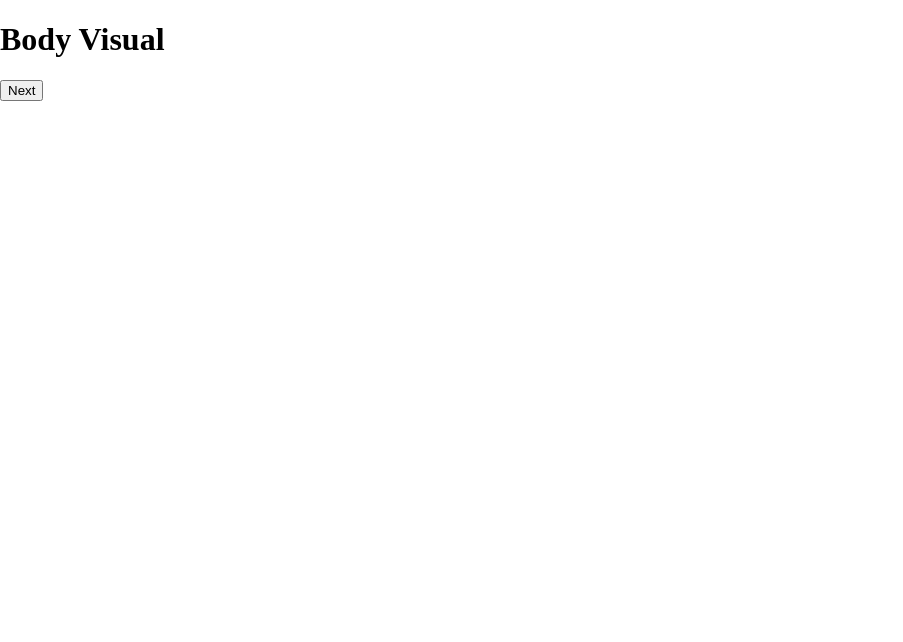
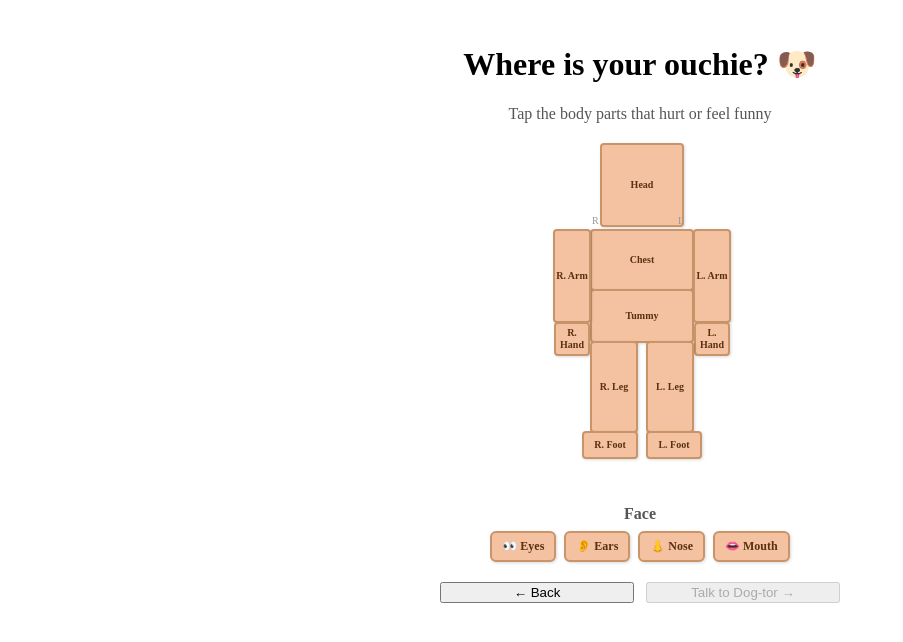
Before and after one commit to yoonieverse/dogtor, a React (Vite) app in the folder frontend/: page /bodyvisual in a window 1280 px wide. Shown: the top 642 px of the page, without its empty margins (0-903 px from the left). Built offline with nearby package versions, Linux system fonts and the light colour scheme.

Commit message:
Added BodyVisual.jsx and made it more accurate with selection of the user's pain.

```diff
--- a/frontend/src/pages/BodyVisual.jsx
+++ b/frontend/src/pages/BodyVisual.jsx
@@ -1,17 +1,189 @@
 import { useState } from 'react';
-import { Link } from 'react-router-dom';
+import { useNavigate } from 'react-router-dom';
 
-function BodyVisual() {
-  const [logoError, setLogoError] = useState(false);
+const SKIN = '#F4C2A1';
+const SELECTED = '#ff6b6b';
+const BORDER = '2px solid #c8956a';
+const BORDER_SELECTED = '2px solid #cc0000';
+
+export default function BodyVisual() {
+  const navigate = useNavigate();
+  const [selectedParts, setSelectedParts] = useState([]);
+
+  const toggle = (id) =>
+    setSelectedParts(prev =>
+      prev.includes(id) ? prev.filter(p => p !== id) : [...prev, id]
+    );
+
+  const sel = (id) => selectedParts.includes(id);
+
+  const block = (id, style) => ({
+    position: 'absolute',
+    cursor: 'pointer',
+    backgroundColor: sel(id) ? SELECTED : SKIN,
+    border: sel(id) ? BORDER_SELECTED : BORDER,
+    borderRadius: '4px',
+    display: 'flex',
+    alignItems: 'center',
+    justifyContent: 'center',
+    textAlign: 'center',
+    fontSize: '10px',
+    fontWeight: 'bold',
+    color: sel(id) ? '#fff' : '#5a3010',
+    userSelect: 'none',
+    transition: 'background-color 0.15s',
+    boxShadow: sel(id) ? '0 0 6px rgba(204,0,0,0.4)' : '1px 1px 3px rgba(0,0,0,0.15)',
+    lineHeight: '1.2',
+    ...style,
+  });
+
+  const handleContinue = () => {
+    sessionStorage.setItem('selectedBodyParts', JSON.stringify(selectedParts));
+    navigate('/record');
+  };
+
+  const faceParts = [
+    { id: 'eyes',  label: '👀 Eyes'  },
+    { id: 'ears',  label: '👂 Ears'  },
+    { id: 'nose',  label: '👃 Nose'  },
+    { id: 'mouth', label: '👄 Mouth' },
+  ];
+
+  const labelMap = {
+    head: 'Head', chest: 'Chest', tummy: 'Tummy',
+    'left-arm': 'L. Arm', 'right-arm': 'R. Arm',
+    'left-hand': 'L. Hand', 'right-hand': 'R. Hand',
+    'left-leg': 'L. Leg', 'right-leg': 'R. Leg',
+    'left-foot': 'L. Foot', 'right-foot': 'R. Foot',
+    eyes: 'Eyes', ears: 'Ears', nose: 'Nose', mouth: 'Mouth',
+  };
+
+  const selectedLabels = selectedParts.map(p => labelMap[p] ?? p);
 
   return (
-    <div>
-      <h1>Body Visual</h1>
-      <Link to="/record">
-        <button> Next </button>
-      </Link>
+    <div style={{
+      minHeight: '100vh',
+      padding: '24px',
+      display: 'flex',
+      flexDirection: 'column',
+      alignItems: 'center',
+    }}>
+      <h1 style={{ textAlign: 'center', marginBottom: '6px' }}>
+        Where is your ouchie? 🐶
+      </h1>
+      <p style={{ textAlign: 'center', marginBottom: '20px', color: '#555' }}>
+        Tap the body parts that hurt or feel funny
+      </p>
+
+      {/* ── Blocky figure ── */}
+      <div style={{ position: 'relative', width: '220px', height: '330px', marginBottom: '16px' }}>
+
+        {/* Head */}
+        <div onClick={() => toggle('head')} style={block('head', { width: 80, height: 80, left: 70, top: 0 })}>
+          Head
+        </div>
+
+        {/* Chest */}
+        <div onClick={() => toggle('chest')} style={block('chest', { width: 100, height: 58, left: 60, top: 86 })}>
+          Chest
+        </div>
+
+        {/* Tummy */}
+        <div onClick={() => toggle('tummy')} style={block('tummy', { width: 100, height: 50, left: 60, top: 146 })}>
+          Tummy
+        </div>
+
+        {/* Left Arm (from viewer's perspective: on the right side of screen) */}
+        <div onClick={() => toggle('left-arm')} style={block('left-arm', { width: 34, height: 90, left: 163, top: 86 })}>
+          L. Arm
+        </div>
+
+        {/* Right Arm */}
+        <div onClick={() => toggle('right-arm')} style={block('right-arm', { width: 34, height: 90, left: 23, top: 86 })}>
+          R. Arm
+        </div>
+
+        {/* Left Hand */}
+        <div onClick={() => toggle('left-hand')} style={block('left-hand', { width: 32, height: 30, left: 164, top: 179 })}>
+          L. Hand
+        </div>
+
+        {/* Right Hand */}
+        <div onClick={() => toggle('right-hand')} style={block('right-hand', { width: 32, height: 30, left: 24, top: 179 })}>
+          R. Hand
+        </div>
+
+        {/* Left Leg */}
+        <div onClick={() => toggle('left-leg')} style={block('left-leg', { width: 44, height: 88, left: 116, top: 198 })}>
+          L. Leg
+        </div>
+
+        {/* Right Leg */}
+        <div onClick={() => toggle('right-leg')} style={block('right-leg', { width: 44, height: 88, left: 60, top: 198 })}>
+          R. Leg
+        </div>
+
+        {/* Left Foot */}
+        <div onClick={() => toggle('left-foot')} style={block('left-foot', { width: 52, height: 24, left: 116, top: 288 })}>
+          L. Foot
+        </div>
+
+        {/* Right Foot */}
+        <div onClick={() => toggle('right-foot')} style={block('right-foot', { width: 52, height: 24, left: 52, top: 288 })}>
+          R. Foot
+        </div>
+
+        {/* L / R labels */}
+        <span style={{ position: 'absolute', left: 148, top: 72, fontSize: '10px', color: '#999' }}>L</span>
+        <span style={{ position: 'absolute', left: 62, top: 72, fontSize: '10px', color: '#999' }}>R</span>
+      </div>
+
+      {/* ── Face parts row ── */}
+      <p style={{ marginBottom: '8px', fontWeight: 'bold', color: '#555' }}>Face</p>
+      <div style={{ display: 'flex', gap: '8px', marginBottom: '20px' }}>
+        {faceParts.map(({ id, label }) => (
+          <div
+            key={id}
+            onClick={() => toggle(id)}
+            style={{
+              cursor: 'pointer',
+              padding: '6px 10px',
+              borderRadius: '6px',
+              border: sel(id) ? BORDER_SELECTED : BORDER,
+              backgroundColor: sel(id) ? SELECTED : SKIN,
+              color: sel(id) ? '#fff' : '#5a3010',
+              fontWeight: 'bold',
+              fontSize: '12px',
+              userSelect: 'none',
+              boxShadow: sel(id) ? '0 0 6px rgba(204,0,0,0.4)' : '1px 1px 3px rgba(0,0,0,0.15)',
+              transition: 'background-color 0.15s',
+            }}
+          >
+            {label}
+          </div>
+        ))}
+      </div>
+
+      {/* ── Selected summary ── */}
+      {selectedParts.length > 0 && (
+        <p style={{ textAlign: 'center', marginBottom: '16px', color: '#cc0000', fontWeight: 'bold' }}>
+          Selected: {selectedLabels.join(', ')}
+        </p>
+      )}
+
+      {/* ── Navigation ── */}
+      <div style={{ display: 'flex', gap: '12px', width: '100%', maxWidth: '400px' }}>
+        <button onClick={() => navigate('/prescreen')} style={{ flex: 1 }}>
+          ← Back
+        </button>
+        <button
+          onClick={handleContinue}
+          disabled={selectedParts.length === 0}
+          style={{ flex: 1 }}
+        >
+          Talk to Dog-tor →
+        </button>
+      </div>
     </div>
   );
 }
-
-export default BodyVisual;
--- a/frontend/src/pages/PrescreeningPage.jsx
+++ b/frontend/src/pages/PrescreeningPage.jsx
@@ -1,5 +1,5 @@
 import { useState } from "react";
-import { Link } from "react-router-dom";
+import { Link, useNavigate } from "react-router-dom";
 
 function PrescreeningPage() {
   const [formData, setFormData] = useState({
@@ -14,16 +14,17 @@ function PrescreeningPage() {
     pastMedicalHistory: "",
   });
 
-  //  Delete later
-  console.log("Testing...");
-
-
   const navigate = useNavigate();
   const handleChange = (e) => {
     setFormData({
       ...formData,
       [e.target.name]: e.target.value,
     });
+  };
+
+  const handleSubmit = (e) => {
+    const prescreeningData = {...formData};
+    navigate("/record", { state: { prescreeningData } });
   };
 
   return (
--- a/frontend/src/pages/Record.jsx
+++ b/frontend/src/pages/Record.jsx
@@ -1,6 +1,7 @@
 import { useState, useEffect, useRef } from "react";
 import { useNavigate } from "react-router-dom";
 import { jsPDF } from "jspdf";
+import { useLocation } from "react-router-dom";
 
 function Record() {
   const navigate = useNavigate();
@@ -10,16 +11,21 @@ function Record() {
   const [input, setInput] = useState("");
   const [transcript, setTranscript] = useState([]);
   const [isListening, setIsListening] = useState(false);
+  const location = useLocation();
+
+  const { prescreeningData } = location.state || {};
+
 
   // Mascot Questions
   const questions = [
-    "Hi! I'm Doggy 🐶 What brings you here today?",
+    "Hi! I'm Dogster. What brings you here today?",
     "How are you feeling right now?",
-    "Is there anything specific you'd like to share?",
+    "Where does it hurt?",
   ];
 
   const [questionIndex, setQuestionIndex] = useState(0);
   const [showTranscriptPopup, setShowTranscriptPopup] = useState(false);
+  const askedIndexRef = useRef(-1);
 
   // Text-to-Speech
   const speak = (text) => {
@@ -29,7 +35,8 @@ function Record() {
 
   // Ask next question
   useEffect(() => {
-    if (questionIndex < questions.length) {
+    if (questionIndex < questions.length && askedIndexRef.current !== questionIndex) {
+      askedIndexRef.current = questionIndex;
       const question = questions[questionIndex];
 
       setMessages((prev) => [...prev, { sender: "dog", text: question }]);
```
